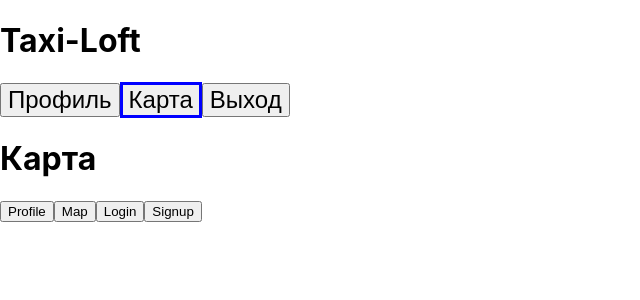
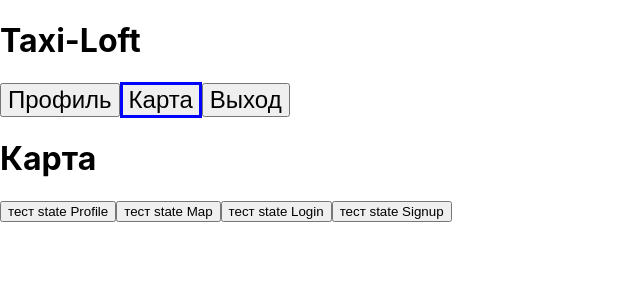
Before and after one commit to shapirovit/taxi-l, a React (Create React App) app: page / in a window 1280 px wide. Shown: the top 300 px of the page, without its empty margins (0-640 px from the left). Built offline with nearby package versions, Linux system fonts and the light colour scheme.

Commit message:
hw_01 start_1

```diff
--- a/src/App.js
+++ b/src/App.js
@@ -31,10 +31,10 @@ class App extends React.Component {
       return (
           <>
               {pages[this.state.page]}
-              <button onClick={this.handleClick} name="Profile" >Profile</button>
-              <button onClick={this.handleClick} name="Map" >Map</button>
-              <button onClick={this.handleClick} name="Login" >Login</button>
-              <button onClick={this.handleClick} name="Signup" >Signup</button>
+              <button onClick={this.handleClick} name="Profile" >тест state Profile</button>
+              <button onClick={this.handleClick} name="Map" >тест state Map</button>
+              <button onClick={this.handleClick} name="Login" >тест state Login</button>
+              <button onClick={this.handleClick} name="Signup" >тест state Signup</button>
           </>
       )
   }
```
